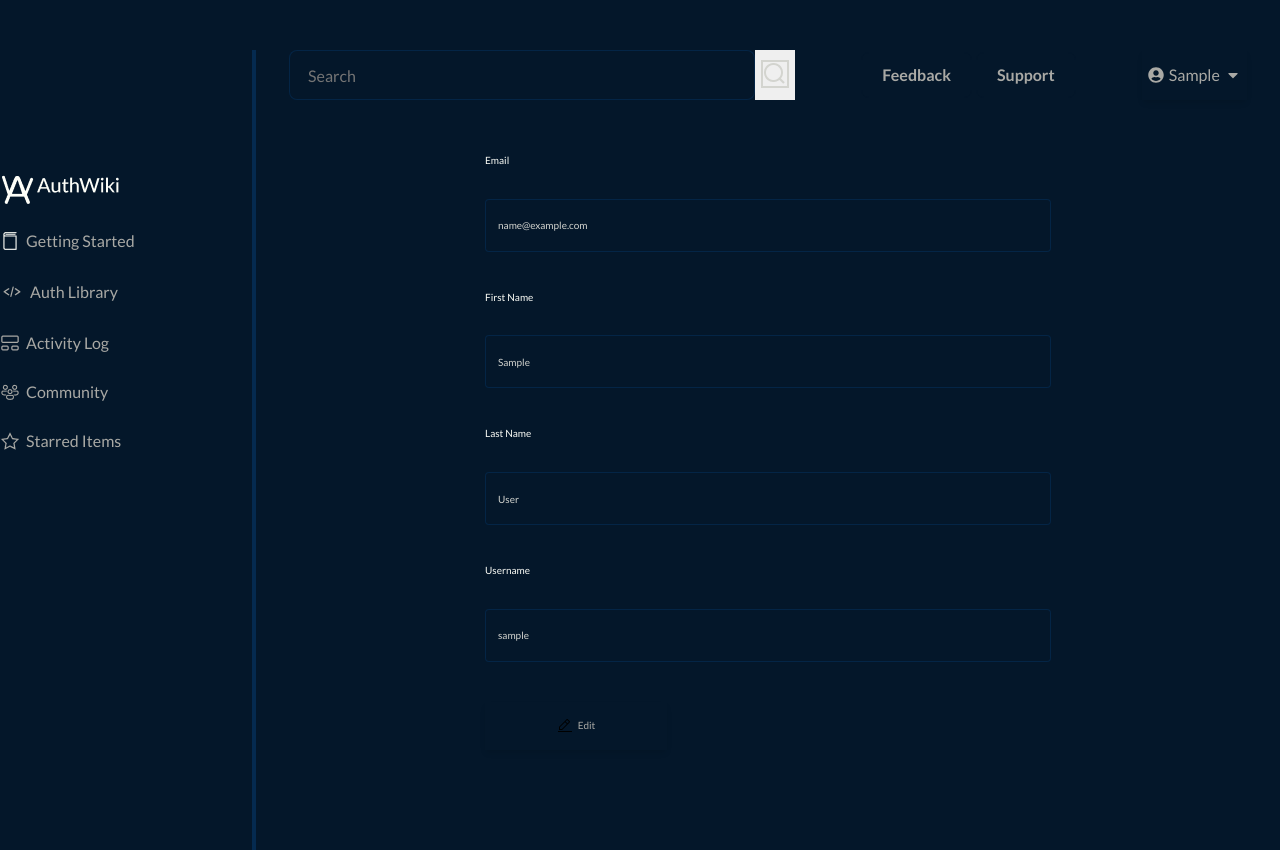
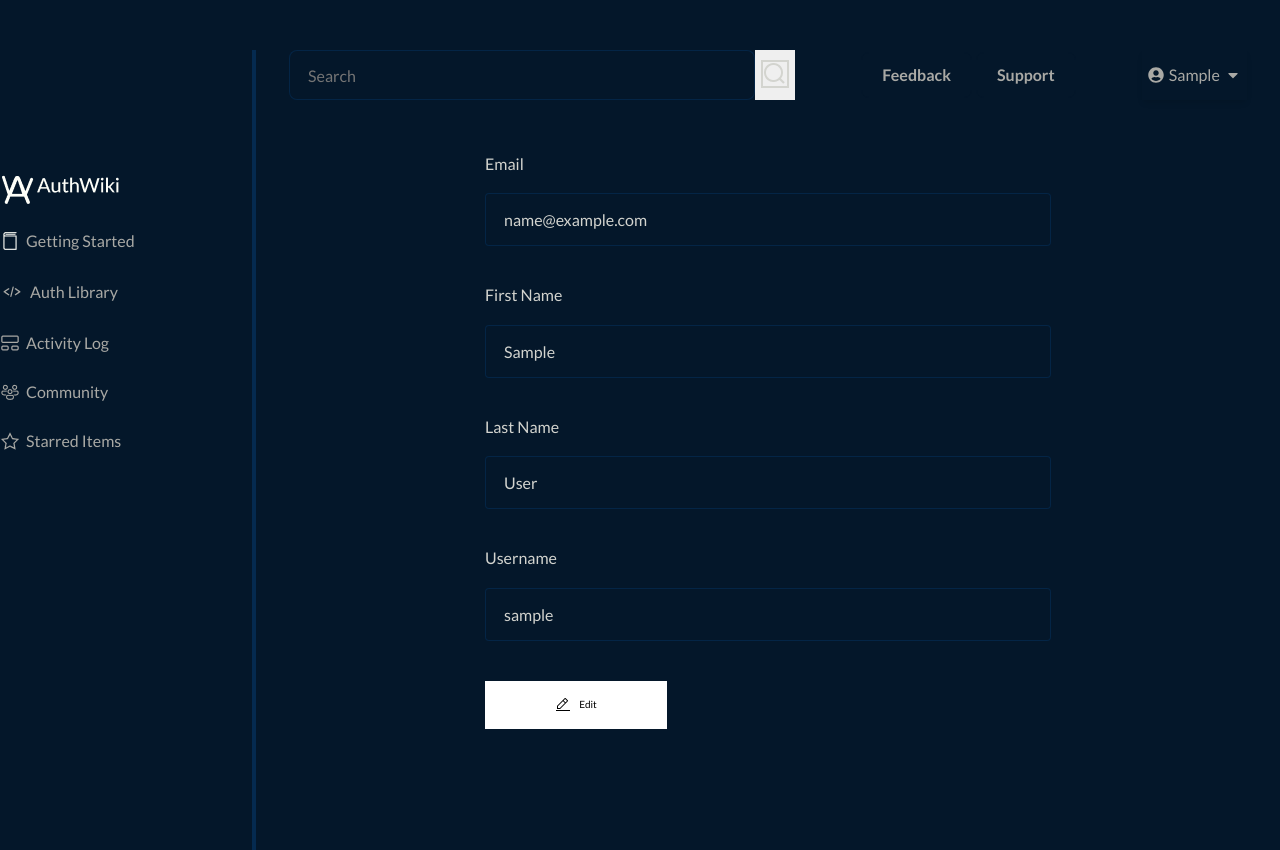
Before and after one commit to zuri-training/AuthWiki_Team9, a React (Create React App) app in the folder FrontEnd/authwiki/: page /profile in a window 1280 px wide. Built offline with nearby package versions, Linux system fonts and the light colour scheme; sample sign-in values are in the browser's storage.

Commit message:
fix the Profile UI  #141

```diff
--- a/FrontEnd/authwiki/src/components/SideBar.js
+++ b/FrontEnd/authwiki/src/components/SideBar.js
@@ -125,7 +125,13 @@ const SideBar = () => {
                   style={{ borderTop: "1px solid #a9a9a5" }}
                   className="dropdown-btn"
                 >
-                  Profile
+                  <Link
+                    style={{ textDecoration: "none", color: " #a9a9a5" }}
+                    className="profile"
+                    to="/profile"
+                  >
+                    Profile
+                  </Link>
                 </button>
               </div>
             </div>
--- a/FrontEnd/authwiki/src/css/Profile.js
+++ b/FrontEnd/authwiki/src/css/Profile.js
@@ -20,10 +20,12 @@ const ProfileCSS = styled.div`
     display: flex;
     flex-direction: column;
     justify-content: center;
-    gap: 32px;
+    gap: 20px;
+    font-size: 16px;
+    color: #d3d4cf;
   }
   form .input-box {
-    height: 49.230770111083984px;
+    height: 49px;
     width: 560px;
     border-radius: 4px;
     padding: 8px, 16px, 8px, 16px;
@@ -38,7 +40,7 @@ const ProfileCSS = styled.div`
   .form button {
     float: left;
   }
-  .btn {
+  .btn-edit {
     display: flex;
     flex-direction: row;
     justify-content: center;
@@ -48,8 +50,8 @@ const ProfileCSS = styled.div`
     padding: 10px 20px;
     width: 182px;
     height: 48px;
-    background: #fff;
     background-color: #fff;
+    border: none;
   }
 `;
 
--- a/FrontEnd/authwiki/src/pages/Profile.js
+++ b/FrontEnd/authwiki/src/pages/Profile.js
@@ -50,12 +50,10 @@ const Profile = () => {
             handleChange={handleChange}
             value={values.username}
           ></ProfileForm>
-          <div className="input-item">
-            <button className="btn">
-              <img src={edit} />
-              Edit
-            </button>
-          </div>
+          <button className="btn-edit">
+            <img src={edit} />
+            Edit
+          </button>
         </form>
       </div>
     </ProfileCSS>
```
